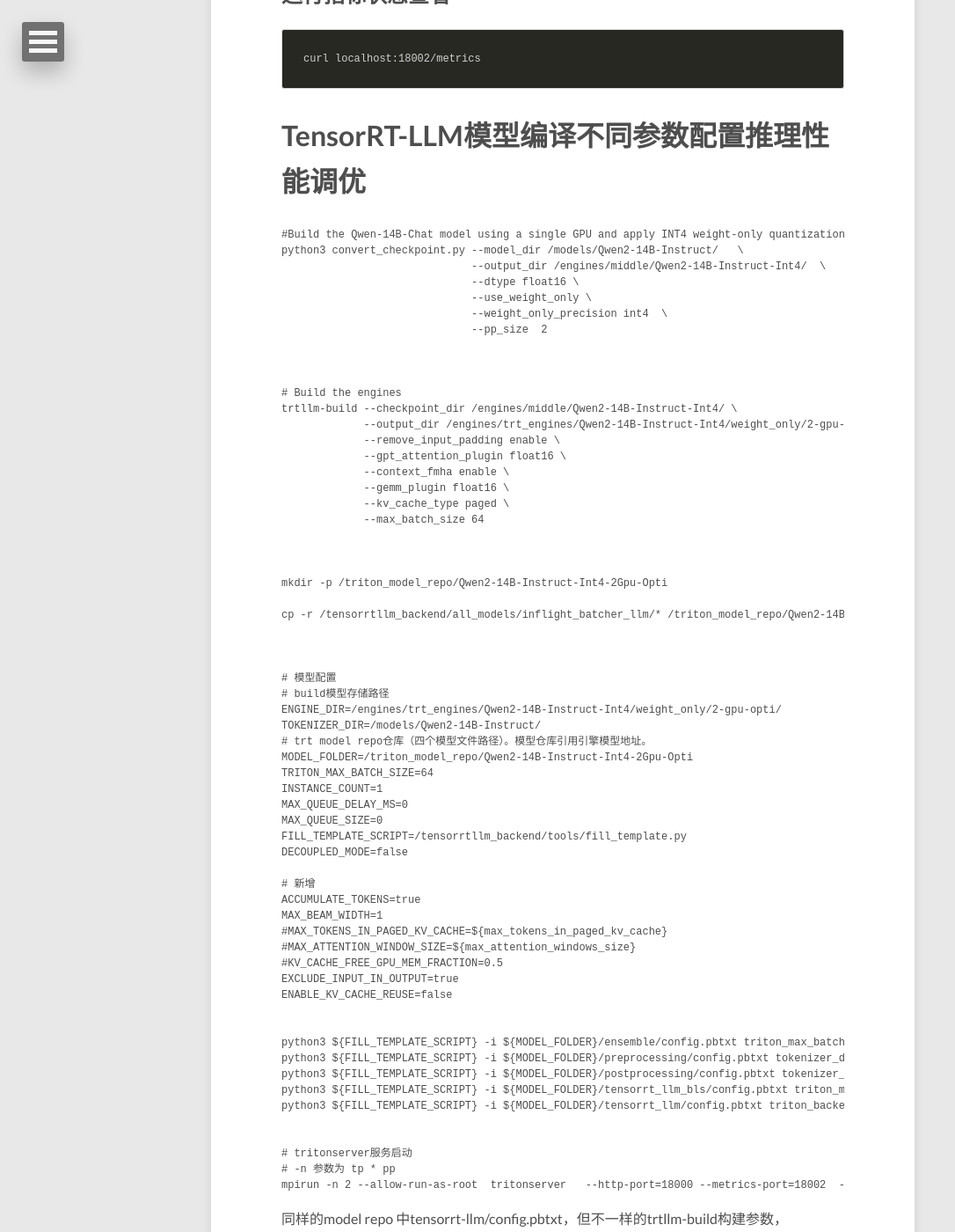
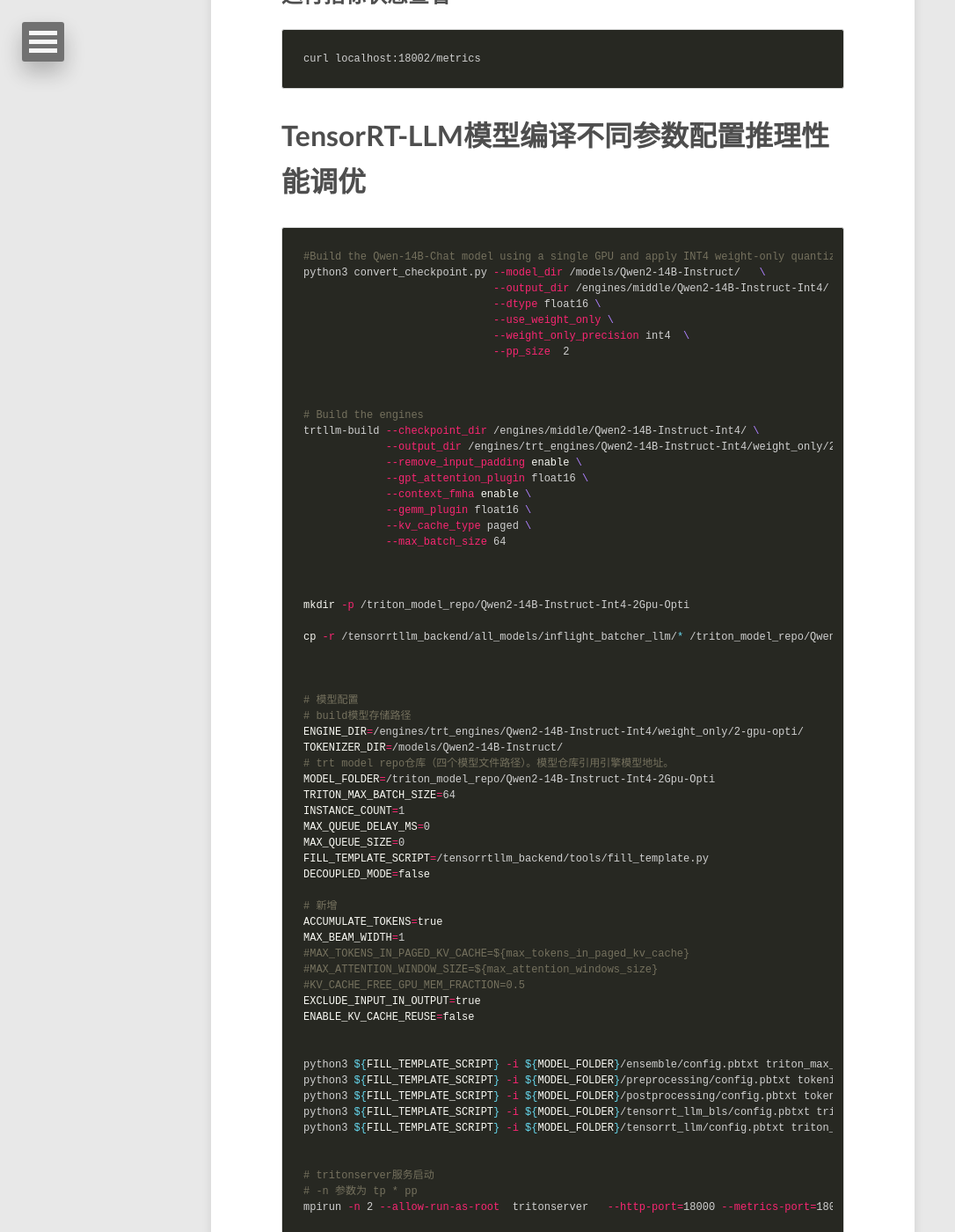
Before and after one commit to 52notebook/52notebook.github.io, a Jekyll site: the page built from _posts/2025-02-20-Triton-inference-server推理加速.md, in a window 1280 px wide and 1400 px high, scrolled down 4396 px. Shown: the whole window at 88% size, without its empty margins (0-1086 px from the left). Built offline with Jekyll 4.4.1, drawn with Linux system fonts in a browser that asks for light colours; nearby versions of some CDN libraries; comment, search, counter and statistics services are not loaded; some of the changed text lies outside the part shown.

Commit message:
Triton-Inference-Server推理加速

````diff
--- a/_posts/2025-02-20-Triton-inference-server推理加速.md
+++ b/_posts/2025-02-20-Triton-inference-server推理加速.md
@@ -182,7 +182,7 @@
 
 # TensorRT-LLM模型编译不同参数配置推理性能调优
 
-```Shell
+```shell
 #Build the Qwen-14B-Chat model using a single GPU and apply INT4 weight-only quantization.
 python3 convert_checkpoint.py --model_dir /models/Qwen2-14B-Instruct/   \
                               --output_dir /engines/middle/Qwen2-14B-Instruct-Int4/  \
@@ -315,7 +315,7 @@
 
 英伟达自构建的Triton容器内genai-perf版本较老，可能会无法执行评估任务。升级版本：
 
-```Shell
+```shell
 #https://docs.nvidia.com/deeplearning/triton-inference-server/user-guide/docs/perf_analyzer/genai-perf/README.html
 pip install git+https://github.com/triton-inference-server/perf_analyzer.git#subdirectory=genai-perf
 genai-perf \
````
